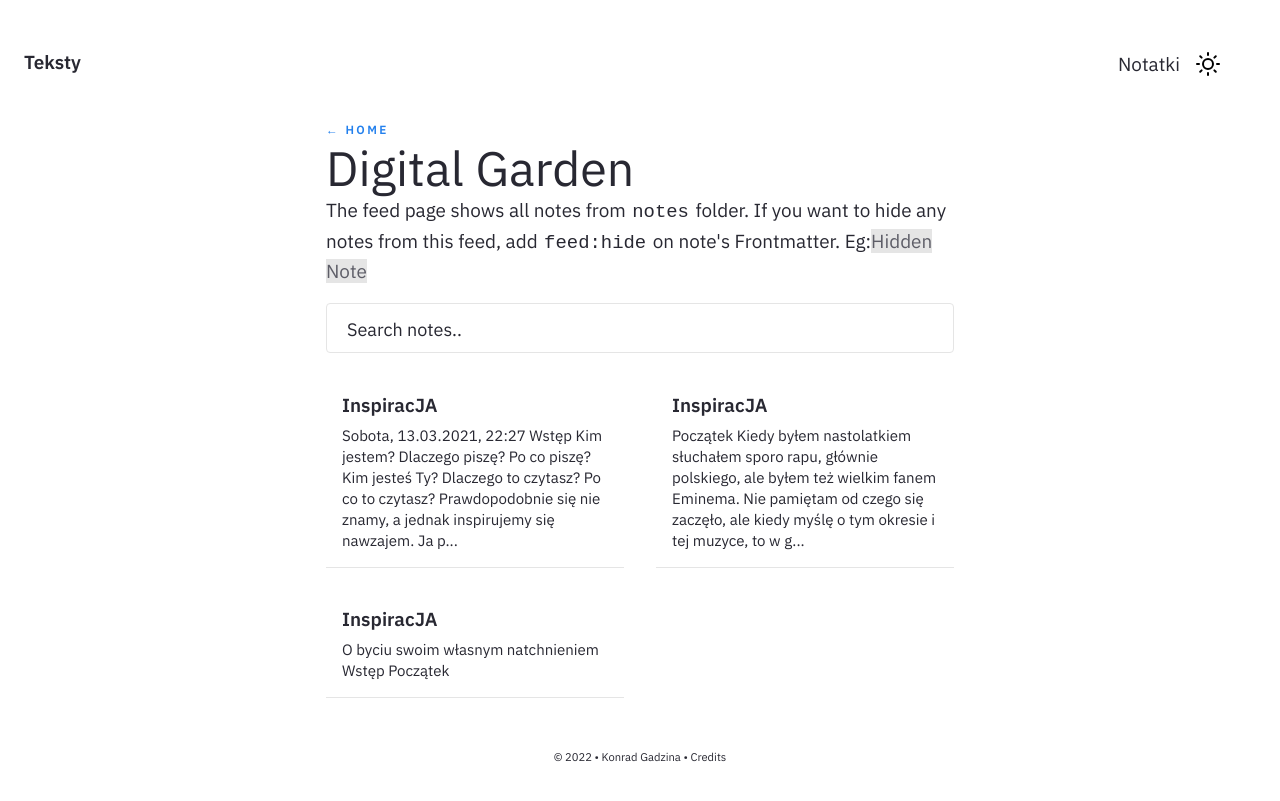
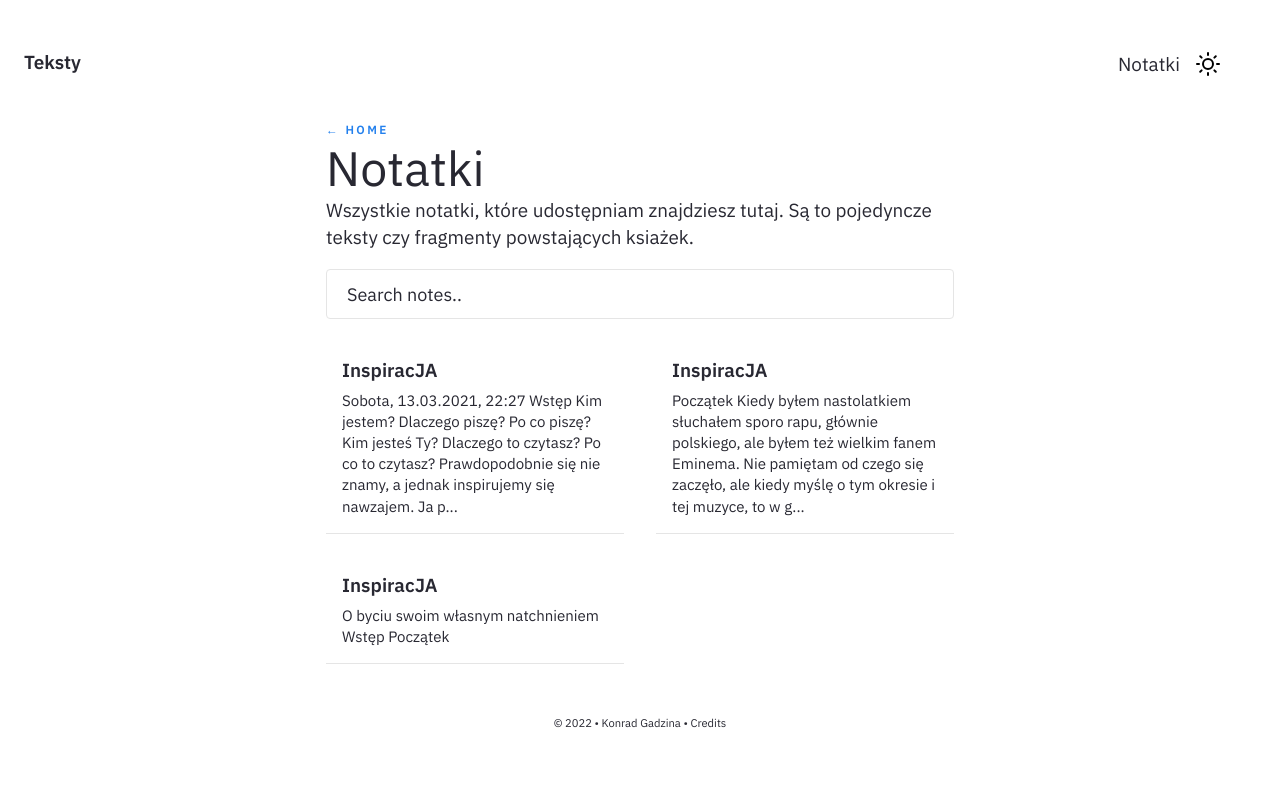
Before and after one commit to FeniXb3/fenixb3.github.io, a Jekyll site: the page built from pages/notes.md, in a window 1280 px wide. Shown: the top 801 px of the page. Built offline with Jekyll 4.4.1, drawn with Linux system fonts in a browser that asks for light colours.

Commit message:
Update notes description

```diff
--- a/pages/notes.md
+++ b/pages/notes.md
@@ -2,7 +2,7 @@
 layout: Post
 permalink: /notes
 feedformat: card
-title: Digital Garden
+title: Notatki
 ---
 
-The feed page shows all notes from `notes` folder. If you want to hide any notes from this feed, add `feed:hide` on note's Frontmatter. Eg:[[Hidden Note]]
+Wszystkie notatki, które udostępniam znajdziesz tutaj. Są to pojedyncze teksty czy fragmenty powstających ksiażek.
```
